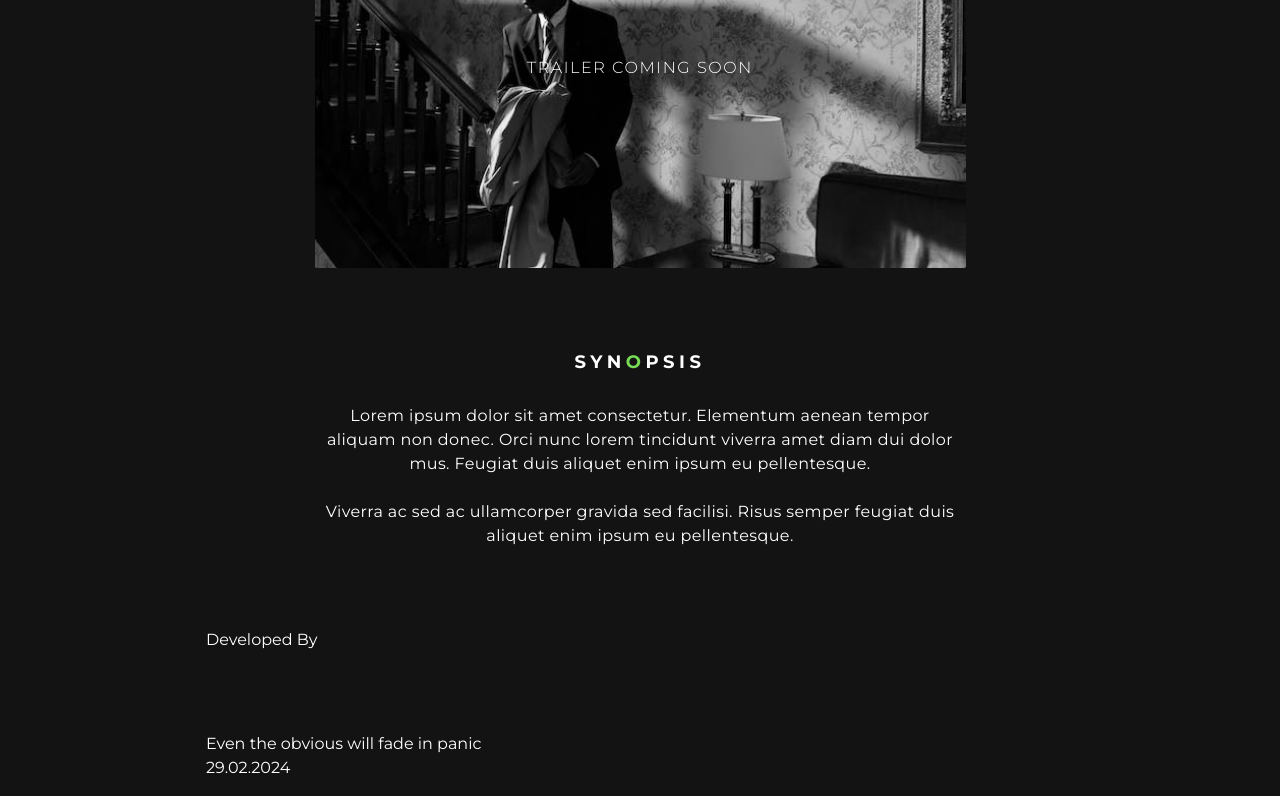
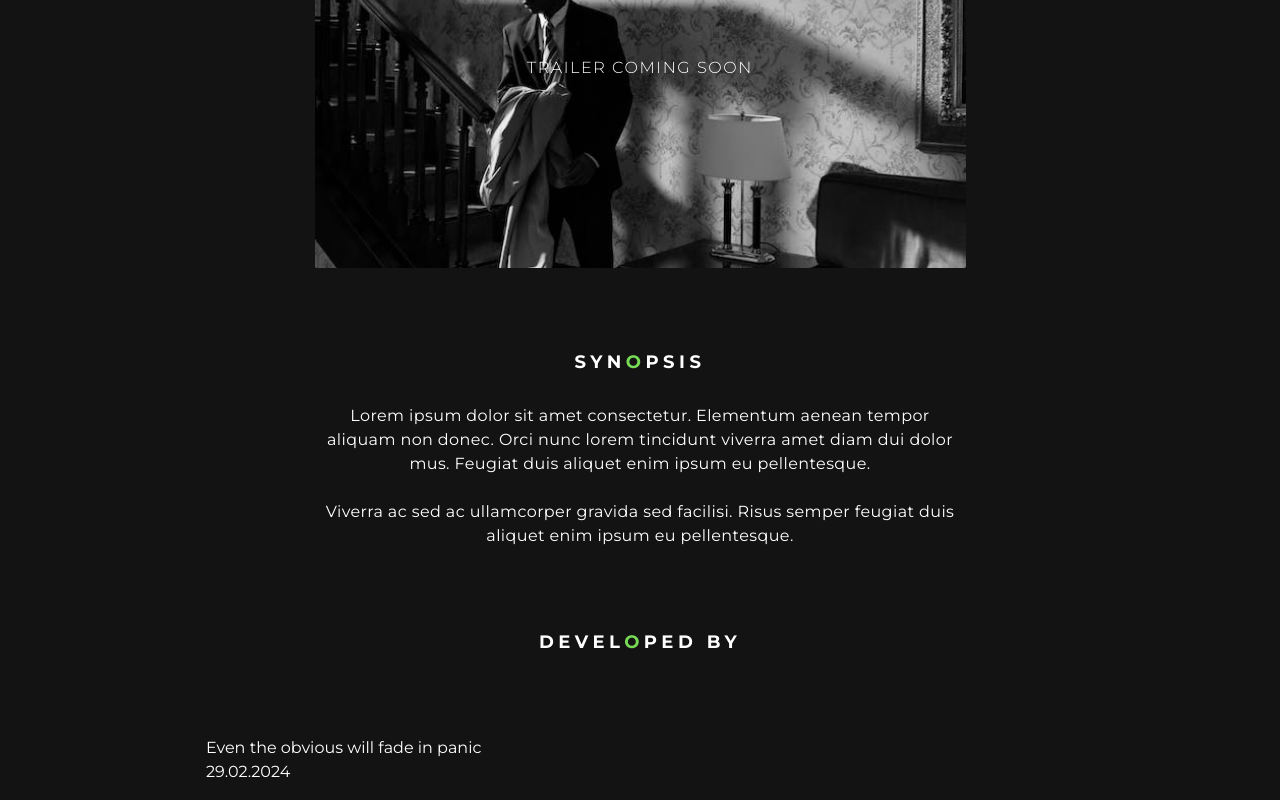
Before and after one commit to ParamBirje/parable-rhythm-site, a React (Vite) app: page / in a window 1280 px wide. Shown: the part 593-1393 px from the top of the page. Built offline with nearby package versions, Linux system fonts and the light colour scheme.

Commit message:
Styled developer section's heading

```diff
--- a/src/App.tsx
+++ b/src/App.tsx
@@ -61,9 +61,9 @@ function App() {
         </section>
 
         {/* Developed By */}
-        <section>
-          <h3>
-            Devel<span>o</span>ped By
+        <section id="developed_by">
+          <h3 className="font-bold tracking-[0.25em] uppercase text-lg text-center">
+            Devel<span className="text-secondary">o</span>ped By
           </h3>
           <div>{/* Developer Card */}</div>
         </section>
```
